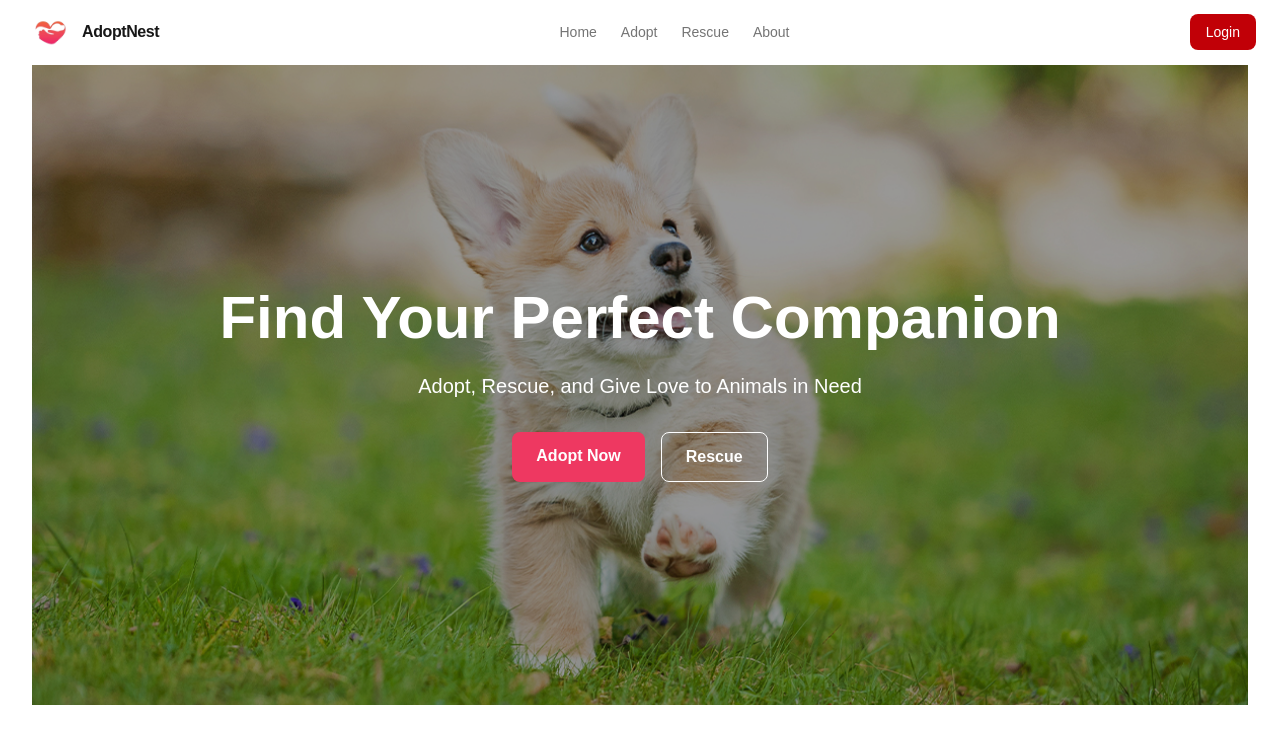
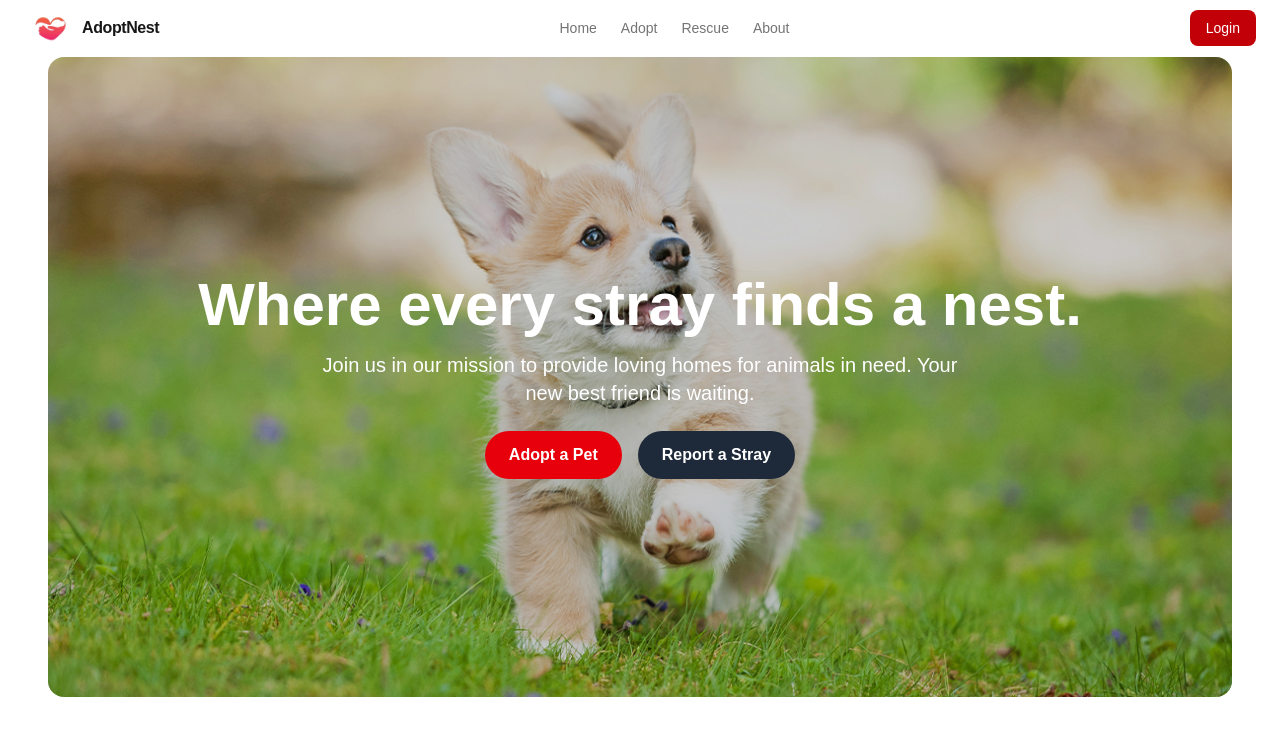
Before and after one commit to aryanNakarmi/AdoptNest-Web, a Next.js app: page / in a window 1280 px wide. Shown: the top 744 px of the page. Built offline with nearby package versions, Linux system fonts and the light colour scheme.

Commit message:
Landing Page

```diff
--- a/app/(public)/_components/Header.tsx
+++ b/app/(public)/_components/Header.tsx
@@ -16,9 +16,9 @@
 
         <header className="sticky top-0 z-50 backdrop-blur supports-[backdrop-filter]:bg-background/80 border-b border-white/10">
         <nav className="mx-auto max-w-7xl px-4 sm:px-6 lg:px-">
-            <div className="flex h-16 items-center justify-between w-full">
+            <div className="flex h-14 items-center justify-between w-full">
             {/* Left: Logo */}
-            <div className="flex items-center gap-2">
+            <div className="flex items-center gap-2 justify-start">
                 <a href="/" className="flex items-center gap-2 group">
                 <span >
                     <Image
--- a/app/(public)/page.tsx
+++ b/app/(public)/page.tsx
@@ -4,39 +4,46 @@ import Link from "next/link";
 
 export default function Home() {
   return (
-    <section className="relative w-full h-[80vh] flex items-center justify-center">
-      {/* Background image */}
+    <section className="w-full h-[80vh] flex items-center justify-center px-4">
+      {/* Rounded hero background */}
+      <div className="relative w-full h-full rounded-2xl overflow-hidden">
         <Image
-        src="/images/image2.png" // put your image in /public/images/
+          src="/images/image2.png" // replace with your actual hero image
           alt="AdoptNest Hero"
           fill
           className="object-cover"
+          priority
         />
 
-      {/* Overlay */}
-      <div className="absolute inset-0 bg-black/40"></div>
+        {/* subtle dark */}
+        <div className="absolute inset-0 bg-black/20"></div>
 
         {/* Content */}
-      <div className="relative z-10 text-center text-white px-4">
-        <h1 className="text-4xl sm:text-5xl md:text-6xl font-bold mb-6">
-          Find Your Perfect Companion
+        <div className="absolute inset-0 flex flex-col items-center justify-center text-center text-white px-6">
+          <h1 className="text-4xl sm:text-5xl md:text-6xl font-bold mb-4">
+            Where every stray finds a nest.
           </h1>
-        <p className="text-lg sm:text-xl mb-8">
-          Adopt, Rescue, and Give Love to Animals in Need
+          <p className="text-lg sm:text-xl mb-6 max-w-2xl">
+            Join us in our mission to provide loving homes for animals in need. Your new best friend is waiting.
           </p>
-        <div className="flex justify-center gap-4 flex-wrap">
+          <div className="flex gap-4 flex-wrap justify-center">
             <Link
               href="#adopt"
-            className="px-6 py-3 rounded-lg bg-[#ee3861] font-semibold hover:opacity-90 transition"
+              className="px-6 py-3 rounded-full text-white
+              bg-red-600 font-semibold
+
+              hover:text-black
+              transition-colors"
             >
-            Adopt Now
+              Adopt a Pet
             </Link>
             <Link
-            href="#rescue"
-            className="px-6 py-3 rounded-lg border border-white font-semibold hover:bg-white hover:text-black transition"
+              href="#report"
+              className="px-6 py-3 rounded-full bg-gray-800 font-semibold hover:bg-white hover:text-gray-800 transition"
             >
-            Rescue
+              Report a Stray
             </Link>
+          </div>
         </div>
       </div>
     </section>
```
Lines whose indentation alone changed are shown as unchanged.
